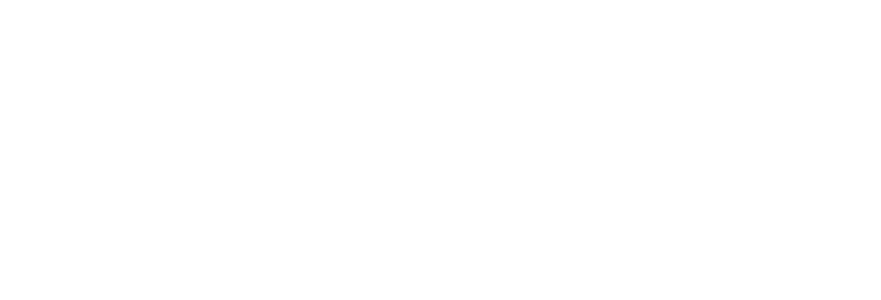
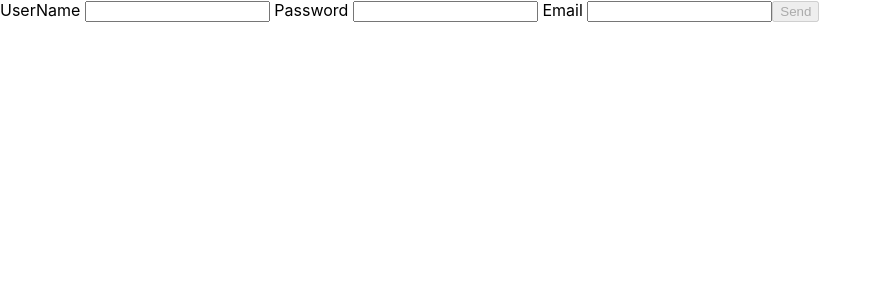
Before and after one commit to VladislavFrod/homework_react_ts, a React (Create React App) app: page / in a window 1280 px wide. Shown: the top 300 px of the page, without its empty margins (0-881 px from the left). Built offline with nearby package versions, Linux system fonts and the light colour scheme.

Commit message:
Procces Lesson-5

```diff
--- a/package.json
+++ b/package.json
@@ -14,7 +14,11 @@
     "react-dom": "^18.3.1",
     "react-scripts": "5.0.1",
     "typescript": "^4.9.5",
-    "web-vitals": "^2.1.4"
+    "web-vitals": "^2.1.4",
+    "axios": "^1.7.2",
+    "joi": "^17.13.3",
+    "@hookform/resolvers": "^3.9.0",
+    "react-hook-form": "^7.52.1"
   },
   "scripts": {
     "start": "react-scripts start",
--- a/src/App.tsx
+++ b/src/App.tsx
@@ -1,11 +1,12 @@
 import React from 'react';
 import './App.css';
+import FormComponent from "./components/FormComponent";
 
 function App() {
   return (
     <>
-
-    </>
+      <FormComponent/>
+      </>
   );
 }
 
--- /dev/null
+++ b/src/components/FormComponent.tsx
@@ -0,0 +1,37 @@
+import React from 'react';
+import {useForm} from "react-hook-form";
+import {joiResolver} from "@hookform/resolvers/joi";
+import loginValidator from "../validators/login.validator";
+import axios from "axios";
+
+type IFormType={
+    username: string,
+    password: string,
+    email: string,
+}
+
+const FormComponent = () => {
+    let {formState: {errors, isValid}, register, handleSubmit} =
+        useForm<IFormType>({mode: 'all', resolver: joiResolver(loginValidator)});
+
+    let formSumbitCustomHandler = async (data: IFormType) => {
+        const response = await axios.post('https://jsonplaceholder.typicode.com/posts', data)
+        console.log(response.data);
+    }
+
+    return (
+        <div>
+            <form onSubmit={handleSubmit(formSumbitCustomHandler)}>
+                <label> UserName {errors.username && <div> {errors.username?.message}</div>}</label>
+                <input type="text" {...register('username')}/>
+                <label> Password {errors.password && <div> {errors.password?.message}</div>}</label>
+                <input type="text" {...register('password')}/>
+                <label> Email {errors.email && <div> {errors.email?.message}</div>}</label>
+                <input type="text" {...register('email')}/>
+                <button disabled={!isValid}>Send</button>
+            </form>
+        </div>
+    );
+};
+
+export default FormComponent;
--- /dev/null
+++ b/src/validators/login.validator.ts
@@ -0,0 +1,35 @@
+import Joi from "joi";
+
+const loginValidator=Joi.object({
+    username:Joi.string()
+        .min(4)
+        .max(10)
+        .required()
+        .messages({
+            "string.min": "Мінімум символів 4",
+            "sting.max": "Максимум символів 10",
+            "any.required": "username Обовязковий"
+        }),
+    password: Joi.string()
+    .min(4)
+    .max(10)
+        .required()
+        .messages({
+            "string.min": "Мінімум символів 4",
+            "sting.max": "Максимум символів 10",
+            "any.required": "Пароль обовязковий"
+        }),
+    email: Joi.string()
+        .email({ tlds: { allow: false } })
+        .required()
+        .messages({
+            "string.email": "Невірний формат email",
+            "any.required": "Email є обов'язковим"
+        })
+
+})
+
+
+
+
+export default loginValidator;
```
